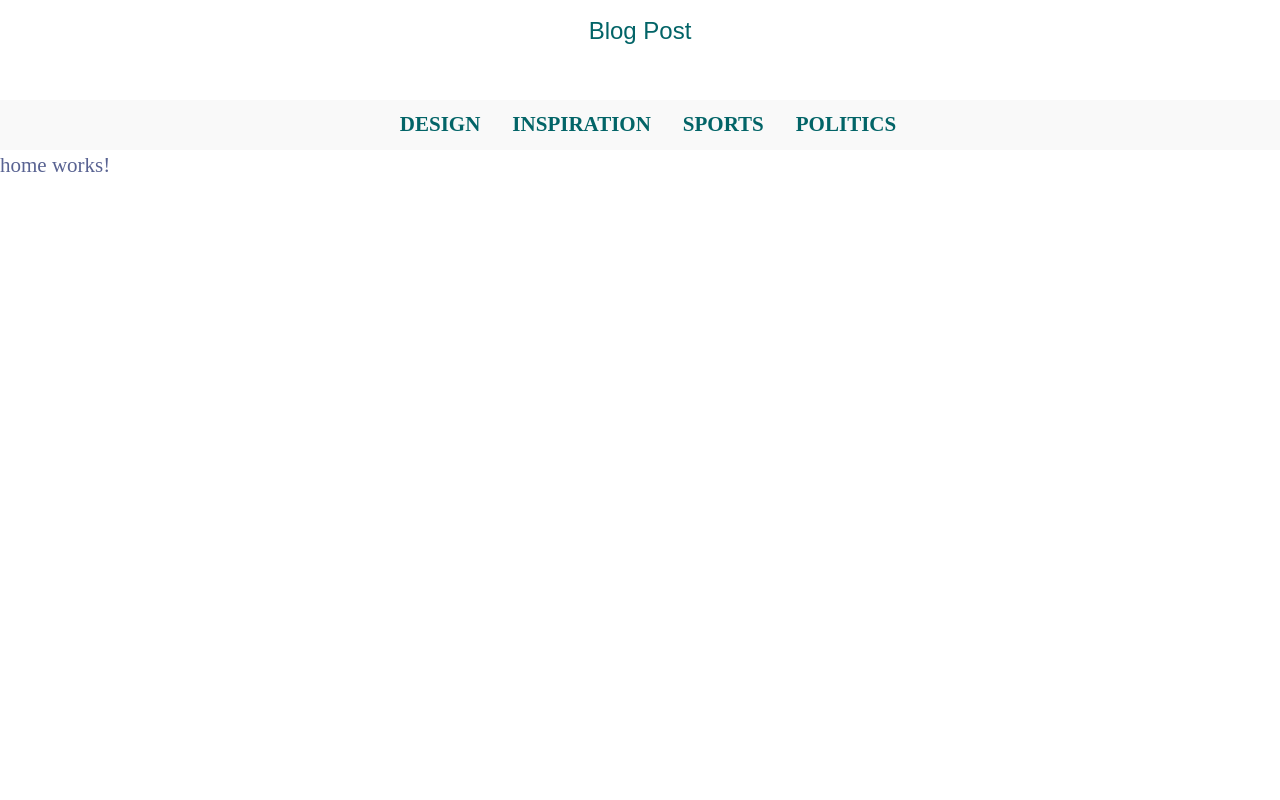
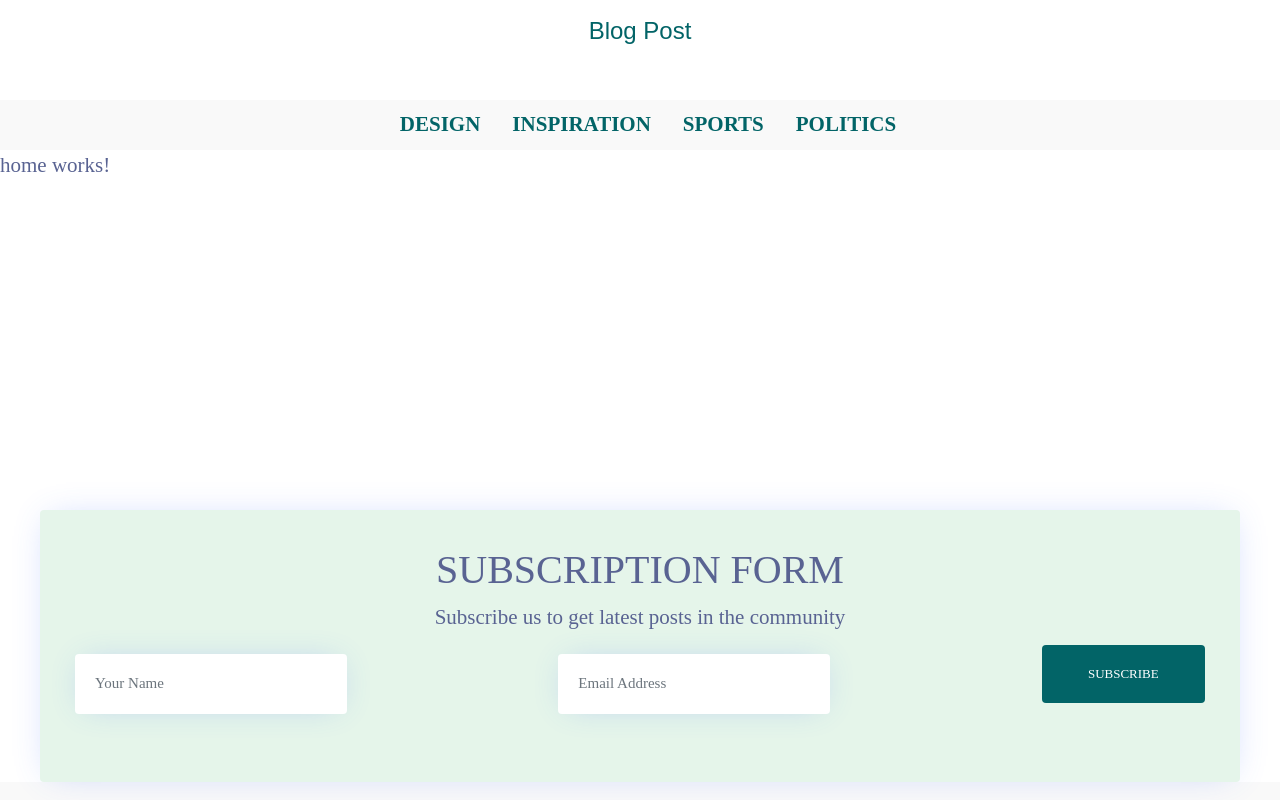
Before and after one commit to HimashaNethmini/Angular_BlogPost_App, an Angular app: page / in a window 1280 px wide. Shown: the top 800 px of the page. Built offline with nearby package versions, Linux system fonts and the light colour scheme; a web font is replaced by a local one.

Commit message:
make changes in the subscription part

```diff
--- a/src/app/app.component.css
+++ b/src/app/app.component.css
@@ -1,4 +1,4 @@
 .app-body{
-    min-height: 85vh;
+    min-height: 45vh;
     margin-top: 150px;
 }
--- a/src/app/app.component.html
+++ b/src/app/app.component.html
@@ -7,4 +7,11 @@
     <router-outlet></router-outlet>
 </div>
 
+<div class="container">
+    <div class="row justify-content-center">
+        <app-subscription-form></app-subscription-form>
+    </div>
+</div>
+
+
 <app-footer> </app-footer>
--- a/src/app/subscription-form/subscription-form.component.css
+++ b/src/app/subscription-form/subscription-form.component.css
@@ -1,5 +1,6 @@
 .card {
     background-color: var(--secondary-color);
+    width: 1200px;
 }
 
 input[type = text], input[type = email] {
```
